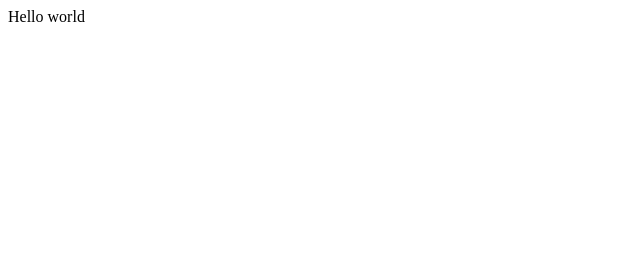
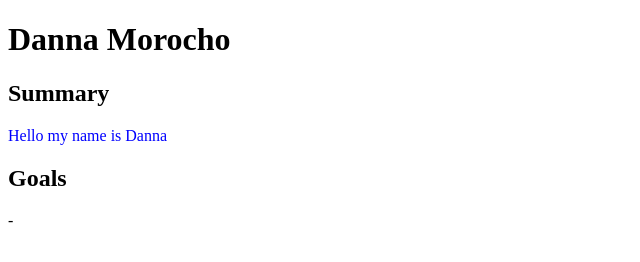
Before and after one commit to d1IM/Resume, a plain HTML site: page index.html in a window 1280 px wide. Shown: the whole page, without its empty margins (0-640 px from the left). Drawn offline with Linux system fonts and the light colour scheme.

Commit message:
I added a title, summary, section about goals, some text, and updated the style.

```diff
--- a/index.html
+++ b/index.html
@@ -1,23 +1,24 @@
 <!DOCTYPE html>
 <html>
+  <head>
+    <Title>Resume</Title>
+    <link href="style.css" type="text/css" rel="stylesheet">
+  </head>
+<body>
+  <h1>Danna Morocho</h1>
 
-<head>
-  <meta charset="utf-8">
-  <meta name="viewport" content="width=device-width">
-  <title>replit</title>
-  <link href="style.css" rel="stylesheet" type="text/css" />
-</head>
+  <section>
+    <h2>Summary</h2>
+    <p style="color: blue;">Hello my name is Danna</p>
+  </section>
 
-<body>
-  Hello world
-  <script src="script.js"></script>
-
-  <!--
-  This script places a badge on your repl's full-browser view back to your repl's cover
-  page. Try various colors for the theme: dark, light, red, orange, yellow, lime, green,
-  teal, blue, blurple, magenta, pink!
-  -->
-  <script src="https://replit.com/public/js/replit-badge-v2.js" theme="dark" position="bottom-right"></script>
+  <h2>Goals</h2>
+  <p>-</p>
 </body>
 
+
+
+
+
+
 </html>
```
Also changed, not shown: style.css (line endings or trailing spaces).
